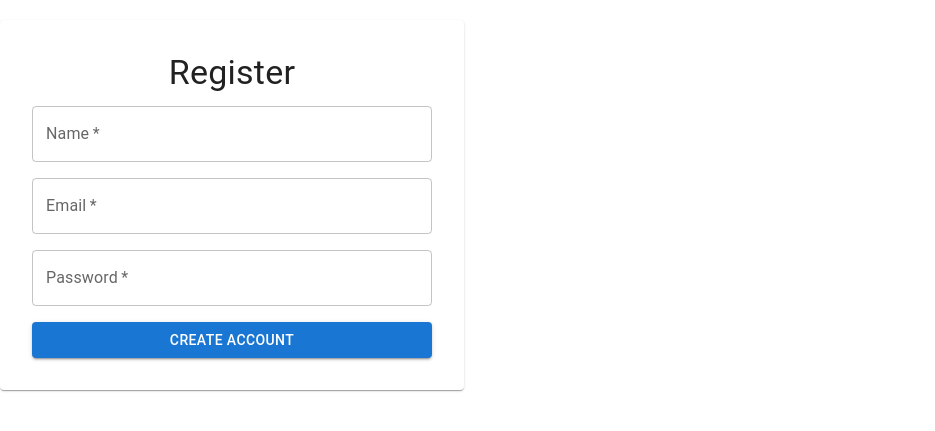
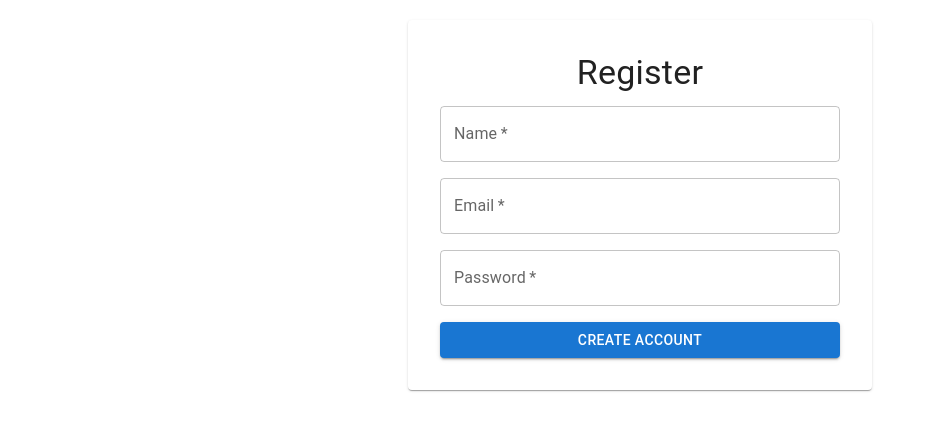
Before and after one commit to Bavanuja/jba, a React (Vite) app in the folder talenttrack/: page /register in a window 1280 px wide. Shown: the part 195-626 px from the top of the page, without its empty margins (0-935 px from the left). Built offline with nearby package versions, Linux system fonts and the light colour scheme.

Commit message:
alignment

```diff
--- a/talenttrack/src/pages/DashBoard.jsx
+++ b/talenttrack/src/pages/DashBoard.jsx
@@ -20,7 +20,7 @@ function Dashboard() {
   return (
     <div>
       <Navbar />
-      <Box sx={{ display: "flex", flexDirection: "column", alignItems: "center", padding: "2rem" }}>
+      <Box width="100vw"  sx={{ display: "flex", flexDirection: "column", alignItems: "center", padding: "2rem",backgroundColor: "#ffffff" }}>
         <Typography variant="h4" sx={{ fontWeight: "bold", marginBottom: "1rem" }}>Dashboard</Typography>
 
         {applications.length === 0 ? (
--- a/talenttrack/src/pages/Login.jsx
+++ b/talenttrack/src/pages/Login.jsx
@@ -32,7 +32,6 @@ function Login() {
       width="100vw"
       sx={{
         backgroundColor: "#ffffff",
-        display: "flex"
       }}
     >
       <Paper
--- a/talenttrack/src/pages/Profile.jsx
+++ b/talenttrack/src/pages/Profile.jsx
@@ -49,7 +49,15 @@ function Profile() {
   return (
     <>
       <Navbar />
-      <Box display="flex" justifyContent="center" alignItems="center" minHeight="100vh">
+      <Box display="flex"
+      justifyContent="center"
+      alignItems="center"
+      minHeight="100vh"
+      width="100vw"
+      sx={{
+        backgroundColor: "#ffffff",
+        display: "flex"
+      }}>
         <Container maxWidth="sm">
           <Paper elevation={3} sx={{ padding: 4, textAlign: "center", borderRadius: 3 }}>
 
--- a/talenttrack/src/pages/Register.jsx
+++ b/talenttrack/src/pages/Register.jsx
@@ -23,7 +23,15 @@ function Register() {
   };
 
   return (
-    <Box display="flex" justifyContent="center" alignItems="center" height="100vh">
+    <Box display="flex"
+    justifyContent="center"
+    alignItems="center"
+    minHeight="100vh"
+    width="100vw"
+    sx={{
+      backgroundColor: "#ffffff",
+      display: "flex"
+    }}>
       <Paper sx={{ padding: 4, width: 400 }}>
         <Typography variant="h4" gutterBottom textAlign="center">
           Register
```
